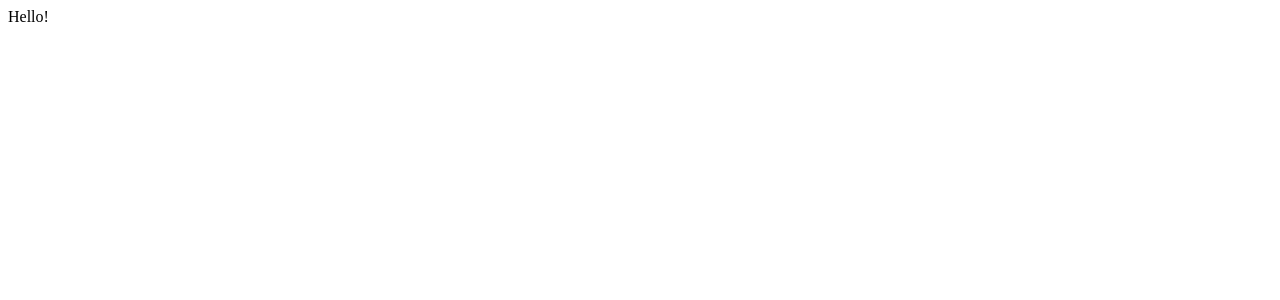
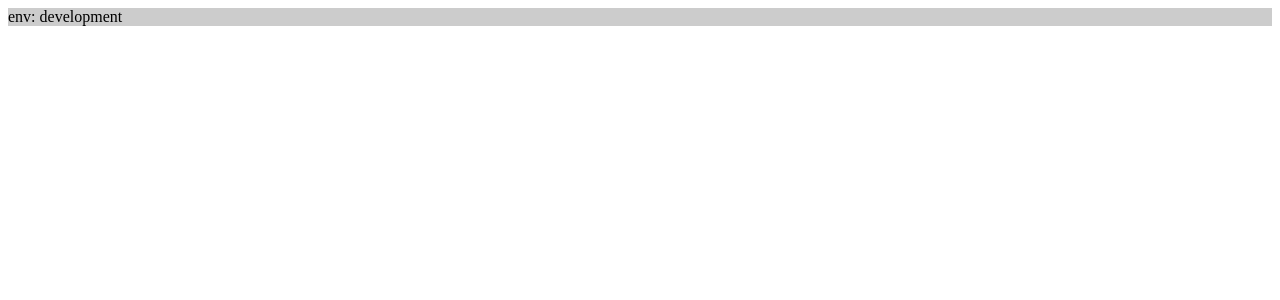
Before and after one commit to eeng/caffe, a React app: page / in a window 1280 px wide. Shown: the top 300 px of the page. Built offline with nearby package versions, Linux system fonts and the light colour scheme.

Commit message:
Add support for CSS Modules

```diff
--- /dev/null
+++ b/src/App.module.css
@@ -0,0 +1,3 @@
+.app {
+  background-color: #ccc;
+}
--- a/src/app.tsx
+++ b/src/app.tsx
@@ -1,9 +1,10 @@
-import * as React from "react";
+import * as React from 'react';
+import styles from './App.module.css';
 
 const App: React.FC = () => {
   return (
-    <div>
-      Hello!
+    <div className={styles.app}>
+      env: {process.env.NODE_ENV}
     </div>
   )
 }
--- a/src/index.tsx
+++ b/src/index.tsx
@@ -1,5 +1,5 @@
-import * as React from "react";
-import * as ReactDOM from "react-dom";
-import App from "./app";
+import * as React from 'react';
+import * as ReactDOM from 'react-dom';
+import App from './App';
 
 ReactDOM.render(<App />, document.getElementById('root'))
--- a/webpack.config.js
+++ b/webpack.config.js
@@ -26,8 +26,14 @@ module.exports = env => {
           loader: 'source-map-loader'
         },
         {
-          test: /\.css$/i,
-          use: ['style-loader', 'css-loader'],
+          test: /\.css$/,
+          use: ['style-loader', {
+            loader: 'css-loader',
+            options: {
+              importLoaders: 1,
+              modules: true
+            }
+          }],
         },
       ]
     },
```
Also changed, not shown: src/typings.d.ts (added, +14 -0 lines).
